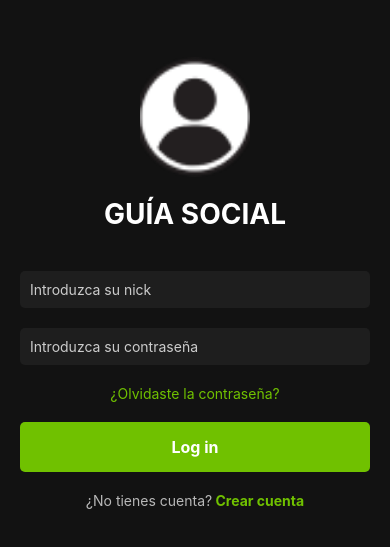
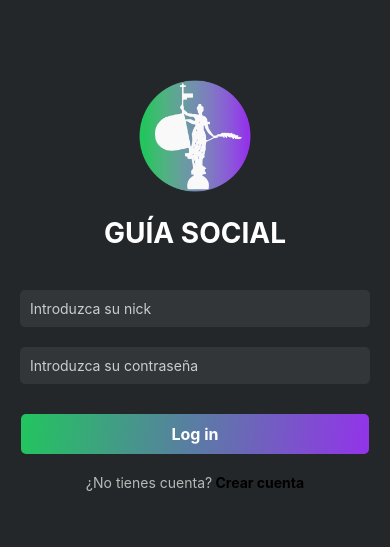
Before and after one commit to Guia-Social/GuiaSocial-Front, a React Native app: screen /Login in a window 390 px wide. Shown: the part 139-686 px from the top of the page. Built offline with nearby package versions, Linux system fonts and the light colour scheme.

Commit message:
LoginScreen + imagen (por santi)

```diff
--- a/package.json
+++ b/package.json
@@ -12,6 +12,7 @@
     "@expo/vector-icons": "^14.0.4",
     "@react-native-async-storage/async-storage": "^2.1.1",
     "@react-native-community/datetimepicker": "8.2.0",
+    "@react-native-masked-view/masked-view": "^0.3.2",
     "@react-native-picker/picker": "^2.11.0",
     "@react-navigation/native": "^7.0.14",
     "@react-navigation/stack": "^7.1.1",
--- a/src/paginas/LoginScreen.js
+++ b/src/paginas/LoginScreen.js
@@ -2,6 +2,8 @@ import React, { useState } from 'react';
 import { View, Text, TextInput, TouchableOpacity, StyleSheet, Image, ScrollView } from 'react-native';
 import { useNavigation } from '@react-navigation/native';
 import AsyncStorage from '@react-native-async-storage/async-storage';
+import { LinearGradient } from 'expo-linear-gradient';
+import MaskedView from '@react-native-masked-view/masked-view';
 
 export function LoginScreen() {
   const navigation = useNavigation();
@@ -9,44 +11,36 @@ export function LoginScreen() {
   const [password, setPassword] = useState('');
   const [error, setError] = useState('');
 
+  const GradientText = ({ text, style }) => (
+    <MaskedView maskElement={<Text style={[style, { backgroundColor: 'transparent' }]}>{text}</Text>}>
+      <LinearGradient colors={['#22c55e', '#9333ea']} start={{ x: 0, y: 0 }} end={{ x: 1, y: 1 }}>
+        <Text style={[style, { opacity: 0 }]}>{text}</Text>
+      </LinearGradient>
+    </MaskedView>
+  );
+
   const handleLogin = async () => {
     if (!name || !password) {
       setError('Por favor, completa todos los campos.');
       return;
     }
 
-    const userData = {
-      name: name, // Se usa 'name' en lugar de 'email'
-      password: password,
-    };
-
     try {
       const response = await fetch("http://192.168.0.31:8080/api/v1/auth/login", {
         method: "POST",
-        headers: {
-          "Content-Type": "application/json",
-        },
-        body: JSON.stringify(userData),
+        headers: { "Content-Type": "application/json" },
+        body: JSON.stringify({ name, password }),
       });
 
       if (!response.ok) {
-        const errorResponse = await response.text();
         setError("Nombre de usuario o contraseña incorrectos");
-        console.error("Error del servidor:", errorResponse);
         return;
       }
 
       const data = await response.json();
-      console.log("Login exitoso:", data);
-
-      // Guardar el token en AsyncStorage
       await AsyncStorage.setItem("token", data.token);
-
-      // Redirigir a la pantalla de inicio
       navigation.navigate('Home');
-
     } catch (error) {
-      console.error("Error al iniciar sesión:", error.message);
       setError("Error al conectar con el servidor");
     }
   };
@@ -54,7 +48,7 @@ export function LoginScreen() {
   return (
     <ScrollView contentContainerStyle={styles.container}>
       <View style={styles.logoContainer}>
-        <Image source={require('../../assets/icono-perfil.png')} style={styles.logo} />
+        <Image source={require('../../assets/logoGiraldillo.png')} style={styles.logo} />
       </View>
 
       <Text style={styles.title}>GUÍA SOCIAL</Text>
@@ -78,20 +72,23 @@ export function LoginScreen() {
 
       {error ? <Text style={styles.errorText}>{error}</Text> : null}
 
-      <TouchableOpacity style={styles.forgotPasswordButton} onPress={() => navigation.navigate('ForgotPassword')}>
-        <Text style={styles.forgotPasswordText}>¿Olvidaste la contraseña?</Text>
+
+
+      {/* Botón Log in con fondo degradado */}
+      <TouchableOpacity onPress={handleLogin}>
+        <LinearGradient colors={['#22c55e', '#9333ea']} start={{ x: 0, y: 0 }} end={{ x: 1, y: 1 }} style={styles.loginButton}>
+          <Text style={styles.loginButtonText}>Log in</Text>
+        </LinearGradient>
       </TouchableOpacity>
 
-      <TouchableOpacity style={styles.loginButton} onPress={handleLogin}>
-        <Text style={styles.loginButtonText}>Log in</Text>
-      </TouchableOpacity>
+      {/* Crear cuenta con texto degradado */}
+      <View style={styles.registerContainer}>
+        <Text style={styles.registerText}>¿No tienes cuenta?</Text>
+        <TouchableOpacity onPress={() => navigation.navigate('Registro')}>
+          <GradientText text=" Crear cuenta" style={styles.registerLink} />
+        </TouchableOpacity>
+      </View>
 
-      <TouchableOpacity onPress={() => navigation.navigate('Register')}>
-        <Text style={styles.registerText}>
-          ¿No tienes cuenta?
-          <Text style={styles.registerLink} onPress={() => navigation.navigate('Registro')}> Crear cuenta</Text>
-        </Text>
-      </TouchableOpacity>
     </ScrollView>
   );
 }
@@ -99,7 +96,7 @@ export function LoginScreen() {
 const styles = StyleSheet.create({
   container: {
     flex: 1,
-    backgroundColor: '#121212',
+    backgroundColor: '#23272A',
     justifyContent: 'center',
     alignItems: 'center',
     padding: 20,
@@ -121,24 +118,17 @@ const styles = StyleSheet.create({
   },
   input: {
     width: '100%',
-    backgroundColor: '#1e1e1e',
+    backgroundColor: '#323639',
     color: '#fff',
     padding: 10,
     marginVertical: 10,
     borderRadius: 5,
   },
-  forgotPasswordButton: {
-    marginTop: 10,
-  },
-  forgotPasswordText: {
-    color: '#70c100',
-    fontSize: 14,
-    textAlign: 'center',
-  },
+
   loginButton: {
     width: '100%',
-    backgroundColor: '#70c100',
-    padding: 15,
+    paddingVertical: 10,
+    paddingHorizontal: 150,
     borderRadius: 5,
     alignItems: 'center',
     marginTop: 20,
@@ -148,16 +138,20 @@ const styles = StyleSheet.create({
     fontSize: 16,
     fontWeight: 'bold',
   },
+  registerContainer: {
+    flexDirection: 'row',
+    alignItems: 'center',
+    marginTop: 20,
+  },
   registerText: {
     color: '#b8b8b8',
     fontSize: 14,
-    marginTop: 20,
-    textAlign: 'center',
   },
   registerLink: {
-    color: '#70c100',
     fontWeight: 'bold',
+    fontSize: 14,
   },
+
   errorText: {
     color: 'red',
     fontSize: 14,
```
Also changed, not shown: assets/logoGiraldillo.png (added), 1 other file (tests, documents, lock files or other folders).
